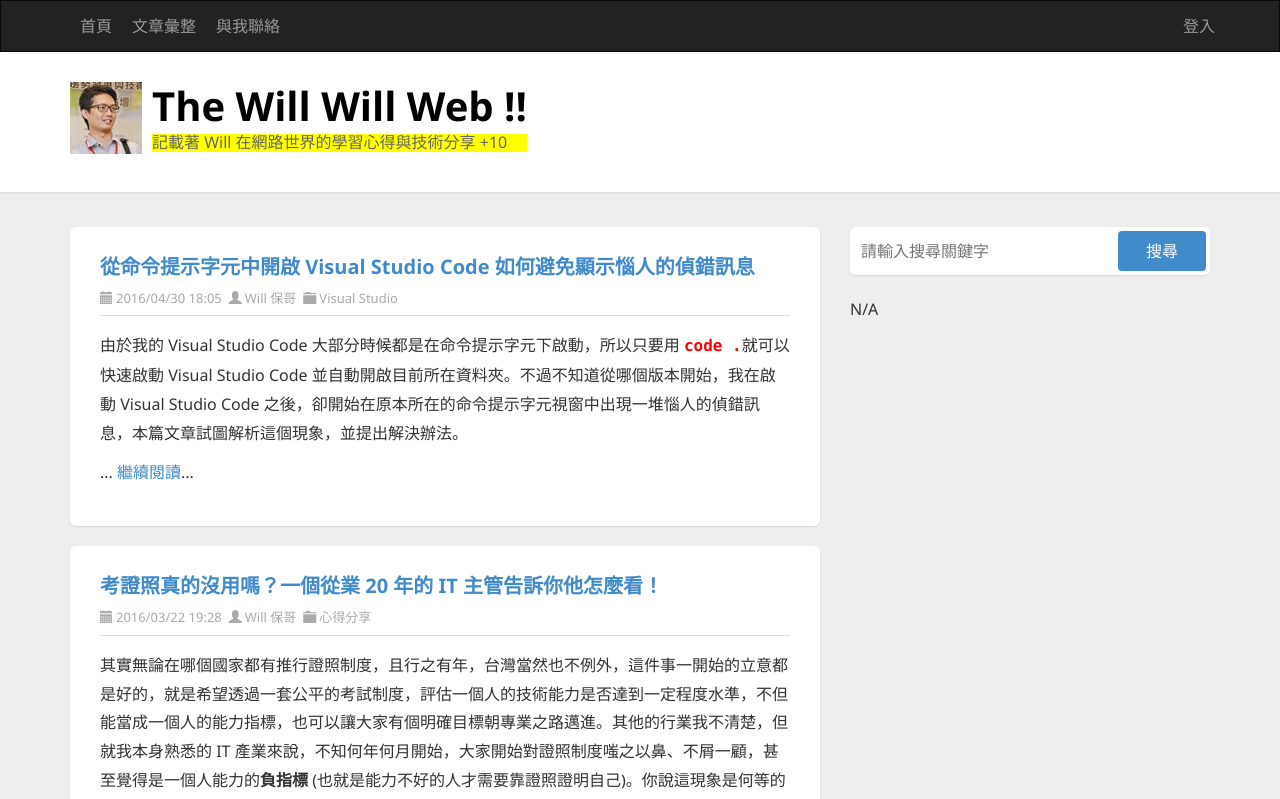
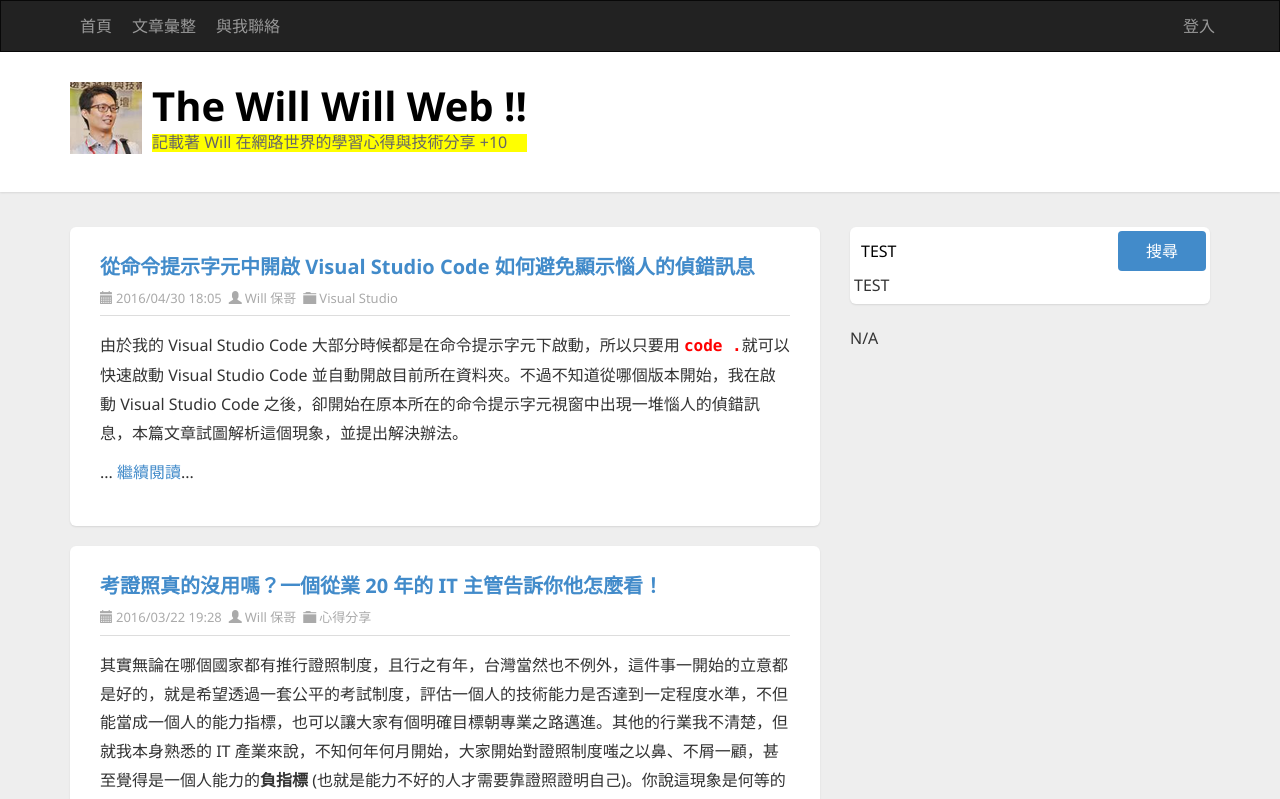
Before and after one commit to doggy8088/demo0813, an Angular app: page / in a window 1280 px wide. Shown: the top 799 px of the page. Built offline with nearby package versions, Linux system fonts and the light colour scheme.

Commit message:
15 練習 Angular 2 元件資料傳遞：使用 @Output() 從內層元件傳資料到外層元件

```diff
--- /dev/null
+++ b/index.ts
@@ -0,0 +1 @@
+export * from './search';
--- a/src/app/app.component.html
+++ b/src/app/app.component.html
@@ -34,17 +34,11 @@
     <aside class="col-md-4 sidebar-wrapper">
       <div id="widgetzone_be_WIDGET_ZONE" class="widgetzone">
 
-        <!-- Search START-->
-        <div class="widget search" id="widgetfb38ecdd-5813-4d10-8c5f-8d901c7c731e">
-          <div class="widget-content">
-              <div id="searchbox">
-                <label for="txt-fb38ecdd-5813-4d10-8c5f-8d901c7c731e" style="display:none">Search</label>
-      <input type="text" #keywordInput (keyup.enter)="doSearch(keywordInput.value)" placeholder="請輸入搜尋關鍵字" accesskey="s"><input type="button" value="搜尋" id="searchbutton" (click)="doSearch(keywordInput.value)">
-      {{keyword}}
-              </div>
-          </div>
-        </div>
-        <!-- Search END -->
+        {{test}}
+
+        <app-search
+          [keyword]="keyword_default"
+          (search)="test=$event"></app-search>
 
 <div [ngSwitch]="keyword">
   <div *ngSwitchCase="'1'">
--- a/src/app/app.component.ts
+++ b/src/app/app.component.ts
@@ -10,11 +10,7 @@ export class AppComponent {
   title = 'The Will Will Web !!';
   titleurl = 'http://blog.miniasp.com/';
 
-  keyword: string;
-
-  doSearch(keyword: string) {
-    this.keyword = keyword;
-  }
+  keyword_default = 'TEST';
 
   data = [
     {
--- a/src/app/app.module.ts
+++ b/src/app/app.module.ts
@@ -4,10 +4,11 @@ import { CommonModule } from '@angular/common';
 import { FormsModule } from '@angular/forms';
 import { AppComponent } from './app.component';
 import { HeaderComponent } from './header/header.component';
+import { SearchComponent } from './search/search.component';
 
 @NgModule({
   declarations: [
-    AppComponent, HeaderComponent
+    AppComponent, HeaderComponent, SearchComponent
   ],
   imports: [
     BrowserModule,
--- /dev/null
+++ b/src/app/search/index.ts
@@ -0,0 +1 @@
+export * from './search.component';
--- /dev/null
+++ b/src/app/search/search.component.html
@@ -0,0 +1,12 @@
+
+<!-- Search START-->
+<div class="widget search" id="widgetfb38ecdd-5813-4d10-8c5f-8d901c7c731e">
+  <div class="widget-content">
+      <div id="searchbox">
+        <label for="txt-fb38ecdd-5813-4d10-8c5f-8d901c7c731e" style="display:none">Search</label>
+<input type="text" #keywordInput [value]="keyword" (keyup.enter)="doSearch(keywordInput.value)" placeholder="請輸入搜尋關鍵字" accesskey="s"><input type="button" value="搜尋" id="searchbutton" (click)="doSearch(keywordInput.value)">
+{{keyword}}
+      </div>
+  </div>
+</div>
+<!-- Search END -->
--- /dev/null
+++ b/src/app/search/search.component.ts
@@ -0,0 +1,27 @@
+import { Component, OnInit, Input, Output, EventEmitter } from '@angular/core';
+
+@Component({
+  selector: 'app-search',
+  templateUrl: 'search.component.html',
+  styleUrls: ['search.component.css']
+})
+export class SearchComponent implements OnInit {
+
+  constructor() { }
+
+  ngOnInit() {
+  }
+
+  @Input()
+  keyword: string;
+
+
+  @Output()
+  search = new EventEmitter<string>();
+
+  doSearch(keyword: string) {
+    this.keyword = keyword;
+    this.search.emit(keyword);
+  }
+
+}
```
Also changed, not shown: src/app/search/search.component.css (added), src/app/search/shared/index.ts (added), 1 other file (tests, documents, lock files or other folders).
